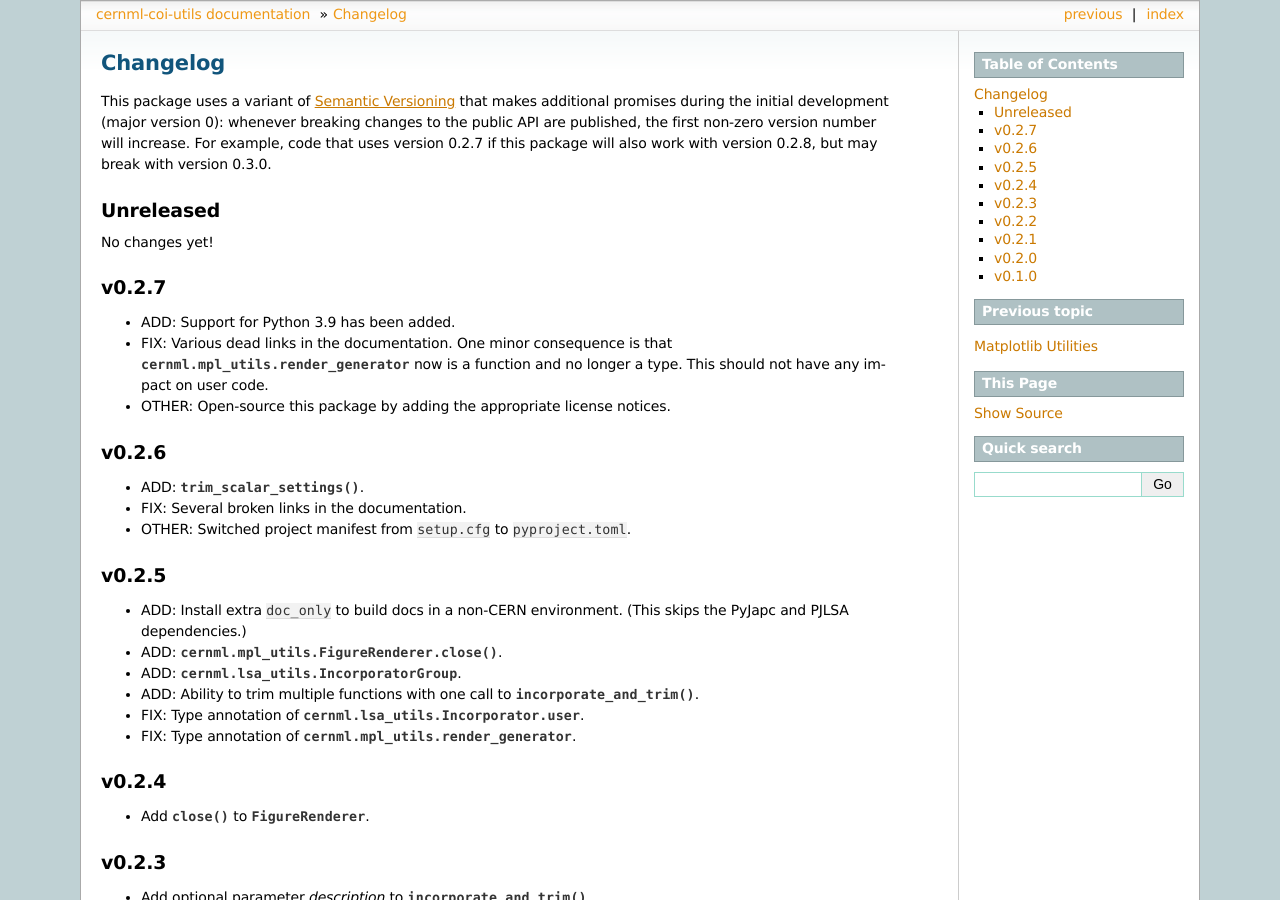
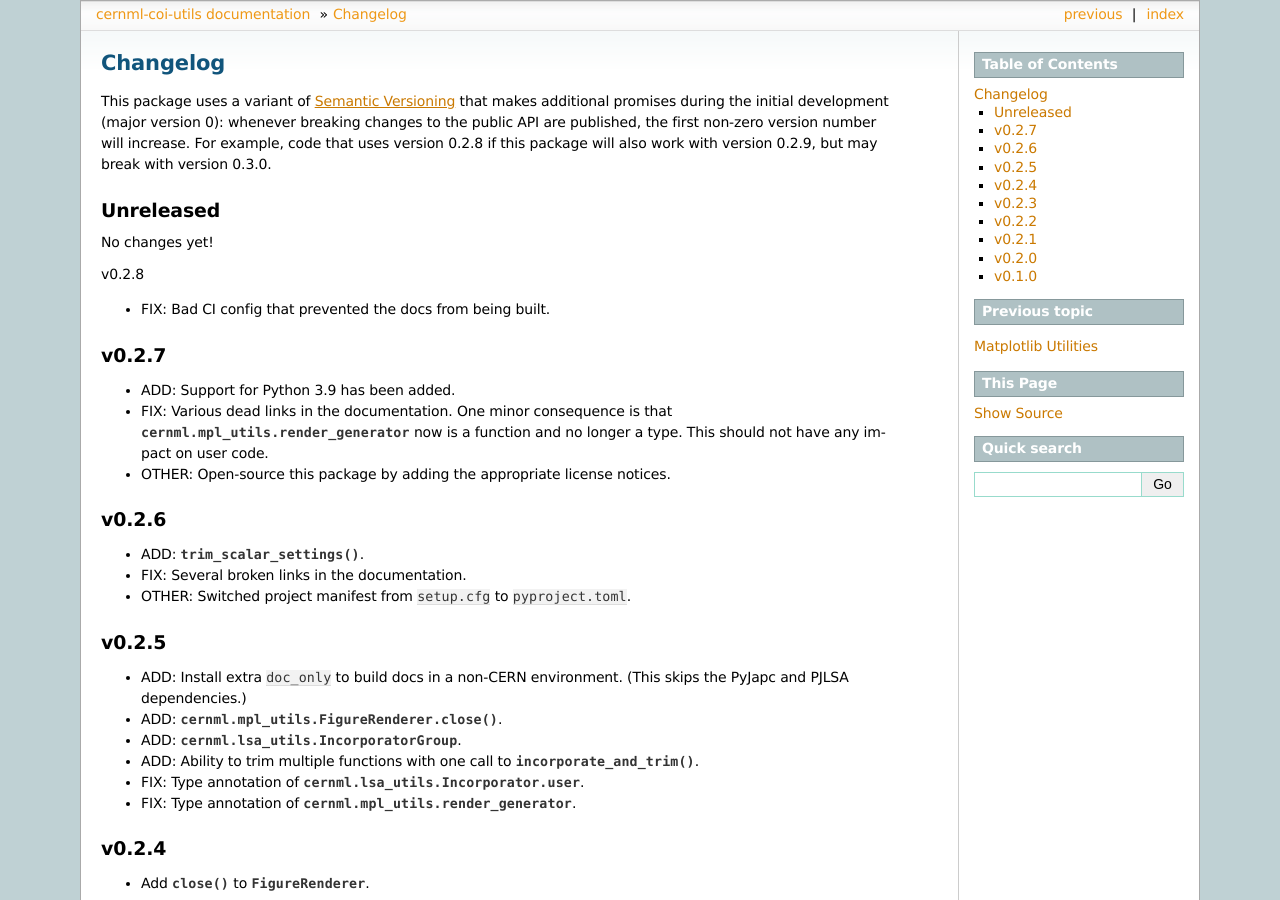
Before and after one commit to geoff-project/coi-utils, a Sphinx documentation site: the page built from docs/changelog.rst, in a window 1280 px wide and 900 px high. Built offline with Sphinx 7.4.7, drawn with Linux system fonts in a browser that asks for light colours; the version number could not be read and is left out.

```diff
--- a/docs/changelog.rst
+++ b/docs/changelog.rst
@@ -12,13 +12,17 @@
 that makes additional promises during the initial development (major version
 0): whenever breaking changes to the public API are published, the first
 non-zero version number will increase. For example, code that uses version
-0.2.7 if this package will also work with version 0.2.8, but may break with
+0.2.8 if this package will also work with version 0.2.9, but may break with
 version 0.3.0.
 
 Unreleased
 ----------
 
 No changes yet!
+
+v0.2.8
+
+- FIX: Bad CI config that prevented the docs from being built.
 
 v0.2.7
 ------
```
Also changed, not shown: .gitlab-ci.yml.
